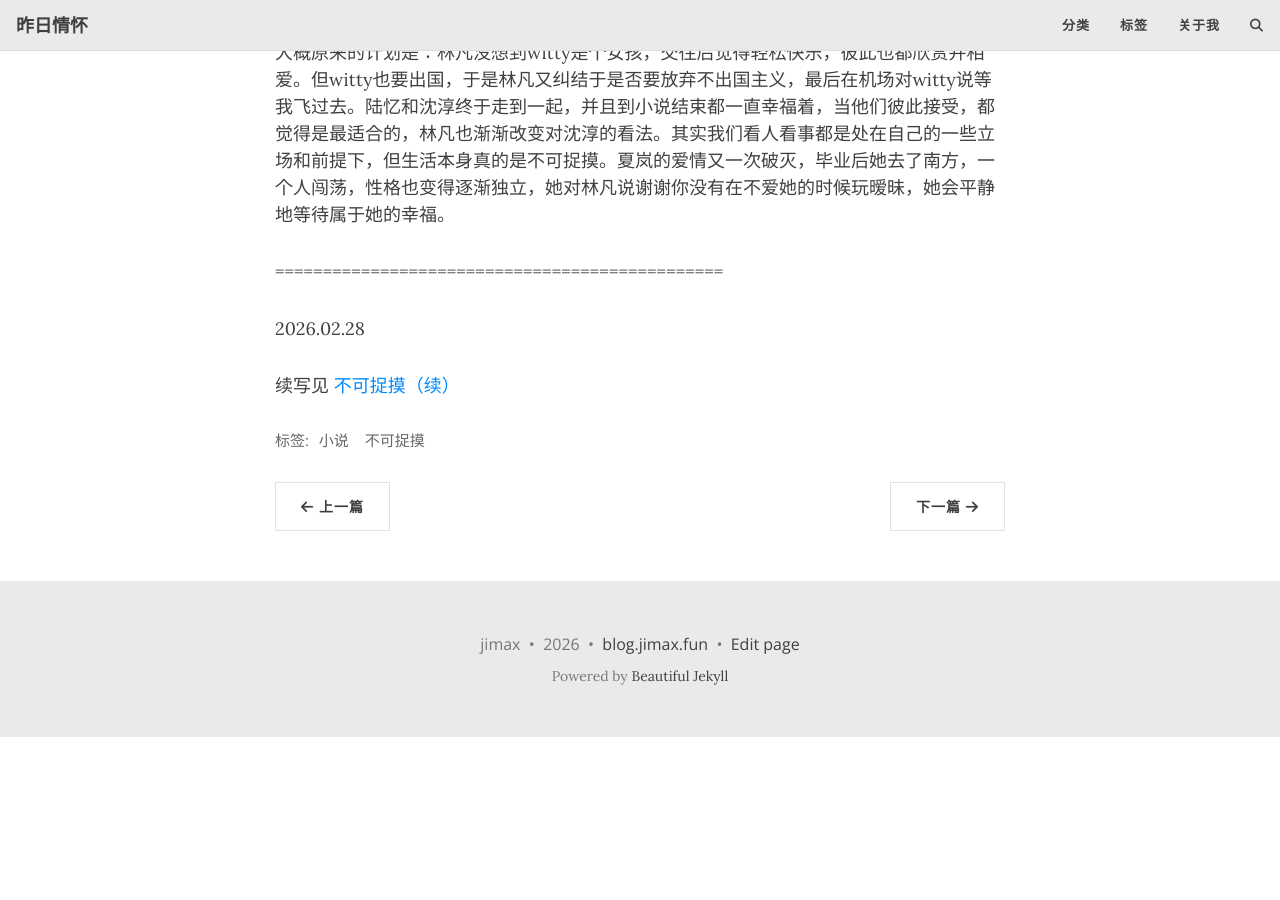
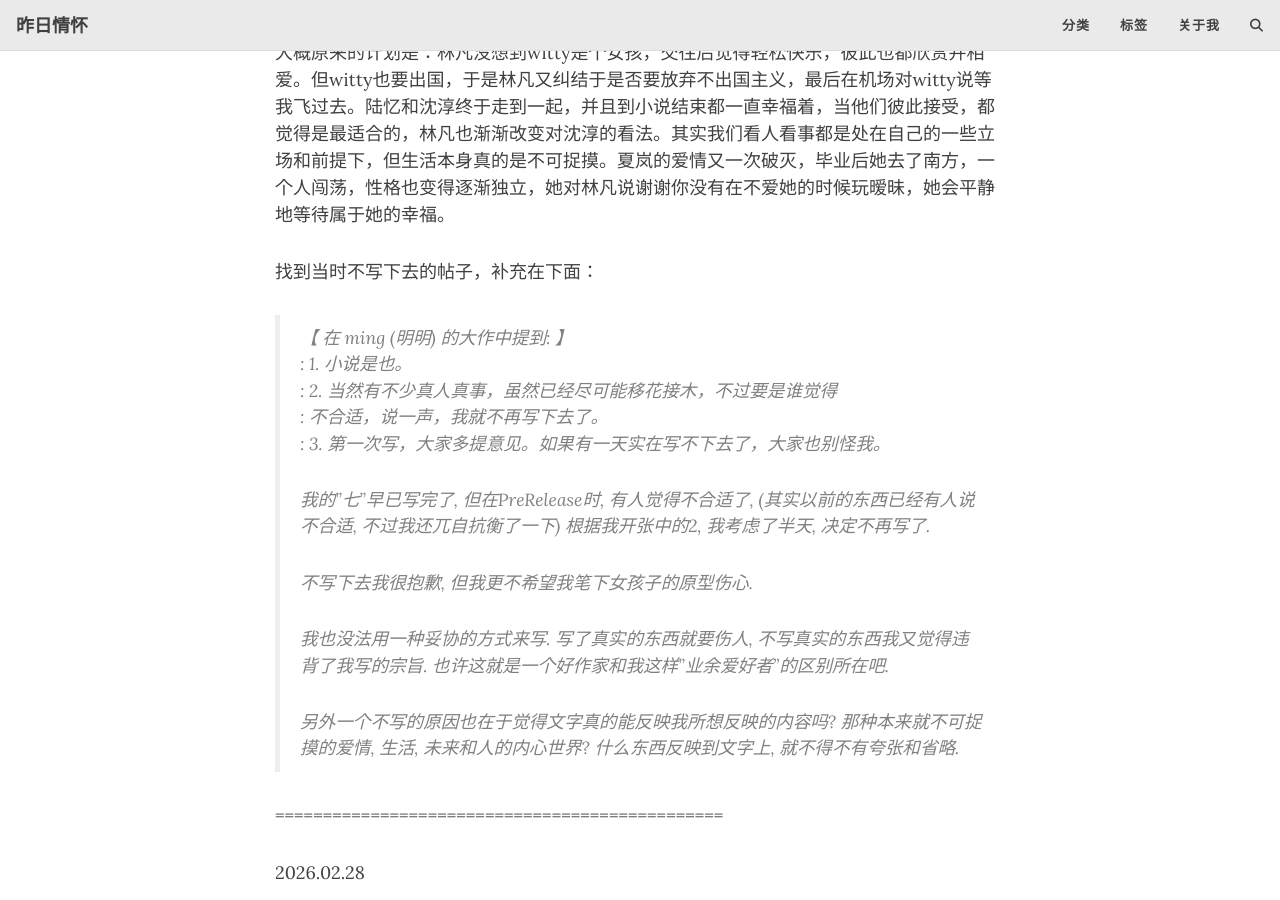
Before and after one commit to jimax2000/jimax2000.github.io, a Jekyll site: the page built from docs/_posts/2011-08-22-不可捉摸.md, in a window 1280 px wide and 900 px high, scrolled down 506 px. Built offline with Jekyll 4.4.1, drawn with Linux system fonts in a browser that asks for light colours; comment, search, counter and statistics services are not loaded; before the commit the page ends 1243 px from its top, so only the background shows below that.

Commit message:
更新: 再加一下原来的帖子

```diff
--- a/docs/_posts/2011-08-22-不可捉摸.md
+++ b/docs/_posts/2011-08-22-不可捉摸.md
@@ -12,6 +12,29 @@ categories: [小说]
 
 大概原来的计划是：林凡没想到witty是个女孩，交往后觉得轻松快乐，彼此也都欣赏并相爱。但witty也要出国，于是林凡又纠结于是否要放弃不出国主义，最后在机场对witty说等我飞过去。陆忆和沈淳终于走到一起，并且到小说结束都一直幸福着，当他们彼此接受，都觉得是最适合的，林凡也渐渐改变对沈淳的看法。其实我们看人看事都是处在自己的一些立场和前提下，但生活本身真的是不可捉摸。夏岚的爱情又一次破灭，毕业后她去了南方，一个人闯荡，性格也变得逐渐独立，她对林凡说谢谢你没有在不爱她的时候玩暧昧，她会平静地等待属于她的幸福。
 
+找到当时不写下去的帖子，补充在下面：
+
+>【 在 ming (明明) 的大作中提到: 】
+> \: 1. 小说是也。
+> \: 2. 当然有不少真人真事，虽然已经尽可能移花接木，不过要是谁觉得
+> \:    不合适，说一声，我就不再写下去了。
+> \: 3. 第一次写，大家多提意见。如果有一天实在写不下去了，大家也别怪我。
+>
+>我的"七"早已写完了, 但在PreRelease时, 有人觉得不合适了,
+>(其实以前的东西已经有人说不合适, 不过我还兀自抗衡了一下)
+>根据我开张中的2, 我考虑了半天, 决定不再写了.
+>
+>不写下去我很抱歉, 但我更不希望我笔下女孩子的原型伤心.
+>
+>我也没法用一种妥协的方式来写.
+>写了真实的东西就要伤人, 不写真实的东西我又觉得违背了我写的宗旨.
+>也许这就是一个好作家和我这样"业余爱好者"的区别所在吧.
+>
+>另外一个不写的原因也在于觉得文字真的能反映我所想反映的内容吗?
+>那种本来就不可捉摸的爱情, 生活, 未来和人的内心世界?
+>什么东西反映到文字上, 就不得不有夸张和省略.
+>
+
 ===============================================
 
 2026.02.28
```
Also changed, not shown: docs/_posts/2008-10-25-期待2018.md (+3 -1 lines), docs/_posts/2008-11-02-怀旧的午后阳光.md (added, +9 -0 lines), docs/_posts/2008-11-18-往事随风.md (added, +9 -0 lines), docs/_posts/2011-08-22-BBS一年.md (added, +23 -0 lines), docs/_posts/2011-08-22-归隐山林第一天.md (added, +28 -0 lines), docs/_posts/2011-08-22-恨谁.md (added, +15 -0 lines), docs/_posts/2011-08-22-第一次失眠.md (added, +25 -0 lines), docs/_posts/2011-08-22-老友来信.md (added, +19 -0 lines), docs/_posts/2011-08-22-自以为是.md (added, +23 -0 lines), docs/_posts/2011-08-22-被蚊子叮了.md (added, +23 -0 lines), docs/_posts/2011-08-22-西西弗斯和吴刚.md (added, +19 -0 lines), docs/_posts/2011-08-23-岁月河底的鹅卵石-1997.md (+10 -0 lines).
